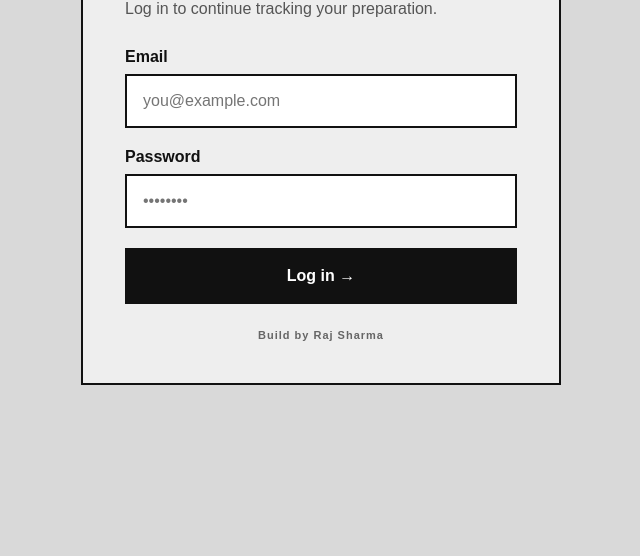
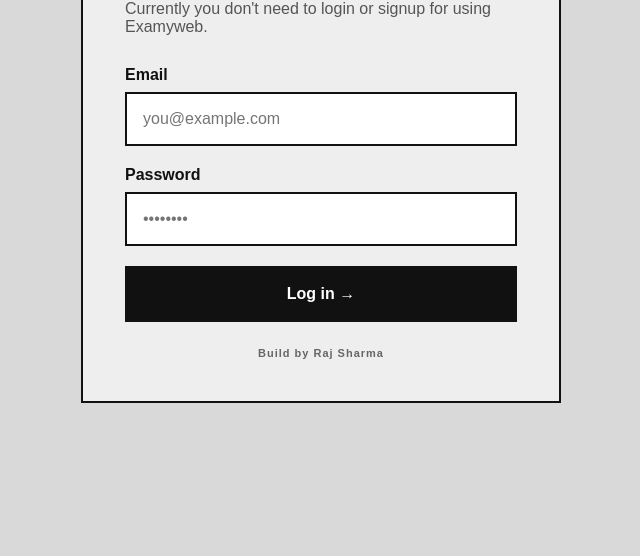
Before and after one commit to raj4rchives/Mono, a website: page login.html in a window 1280 px wide. Shown: the part 244-800 px from the top of the page, without its empty margins (319-959 px from the left). Drawn offline with Linux system fonts and the light colour scheme.

Commit message:
Update login message for user access

```diff
--- a/login.html
+++ b/login.html
@@ -8,7 +8,7 @@
   <div class="login-card">
     <div class="eyebrow">EXAMYWEB · STUDY TRACKER</div>
     <h1>Welcome back.</h1>
-    <p>Log in to continue tracking your preparation.</p>
+    <p>Currently you don't need to login or signup for using Examyweb.</p>
     <form onsubmit="event.preventDefault(); location.href='index.html';">
       <label>Email<input type="email" placeholder="you@example.com" required></label>
       <label>Password<input type="password" placeholder="••••••••" required></label>
```
